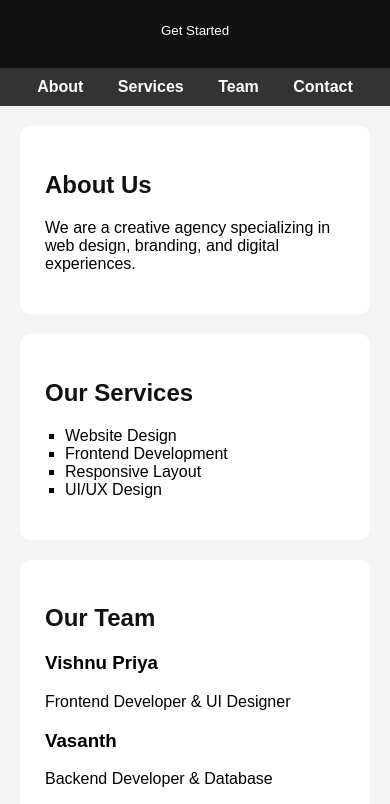
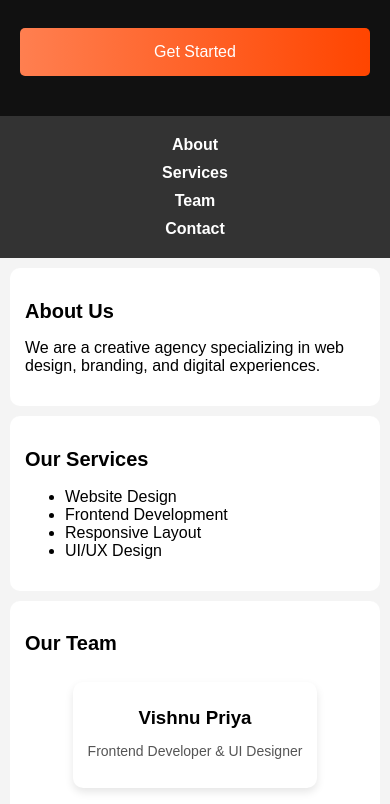
Before and after one commit to vishnupriya-kamaraj/designora-studio, a plain HTML site: page index.html in a window 390 px wide. Shown: the part 121-925 px from the top of the page. Drawn offline with Linux system fonts and the light colour scheme.

Commit message:
Update style.css

```diff
--- a/style.css
+++ b/style.css
@@ -1,20 +1,38 @@
+/* Basic Reset */
 body {
     margin: 0;
     font-family: Arial, sans-serif;
     background-color: #f4f4f4;
 }
 
+/* Header */
 header {
     background-color: #111;
     color: white;
     text-align: center;
-  padding: 20px;
+    padding: 40px 20px;
 }
 
+header button {
+    background: linear-gradient(90deg, #ff7f50, #ff4500);
+    border: none;
+    padding: 12px 25px;
+    color: white;
+    font-size: 16px;
+    cursor: pointer;
+    border-radius: 5px;
+    margin-top: 15px;
+}
+
+header button:hover {
+    opacity: 0.8;
+}
+
+/* Navigation */
 nav {
     background-color: #333;
+    text-align: center;
     padding: 10px;
-  text-align: center;
 }
 
 nav a {
@@ -28,6 +46,7 @@ nav a:hover {
     text-decoration: underline;
 }
 
+/* Sections */
 section {
     background: white;
     margin: 20px;
@@ -35,39 +54,57 @@ section {
     border-radius: 10px;
 }
 
-h2 {
-  color: #111;
+/* Team Section */
+.team-members {
+    display: flex;
+    flex-wrap: wrap;
+    justify-content: space-around;
 }
 
-ul {
-  list-style-type: square;
-  padding-left: 20px;
+.member {
+    background: #fff;
+    padding: 15px;
+    margin: 10px;
+    border-radius: 10px;
+    text-align: center;
+    box-shadow: 0px 4px 8px rgba(0,0,0,0.1);
 }
 
-button {
+.member h3 {
+    margin: 10px 0 5px 0;
+}
+
+.member p {
+    color: #555;
+    font-size: 14px;
+}
+
+/* Footer */
+footer {
+    text-align: center;
     background-color: #111;
     color: white;
-  padding: 10px 20px;
-  border: none;
-  cursor: pointer;
-  border-radius: 5px;
+    padding: 10px;
 }
 
-button:hover {
-  background-color: #555;
+/* Mobile Responsiveness */
+@media (max-width: 768px) {
+    nav a {
+        display: block;
+        margin: 10px 0;
     }
-
-input, textarea {
-  width: 95%;
-  padding: 10px;
-  margin: 10px 0;
-  border-radius: 5px;
-  border: 1px solid #ccc;
+    section {
+        margin: 10px;
+        padding: 15px;
     }
-
-footer {
-  background-color: #111;
-  color: white;
-  text-align: center;
-  padding: 10px;
+    header h1 {
+        font-size: 24px;
     }
+    section h2 {
+        font-size: 20px;
+    }
+    header button {
+        width: 100%;
+        padding: 15px;
+    }
+}
```
Lines whose indentation alone changed are shown as unchanged.
